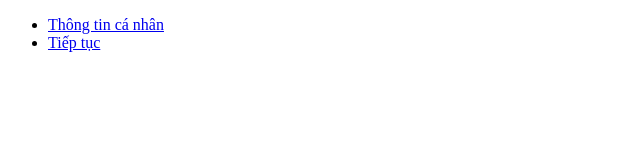
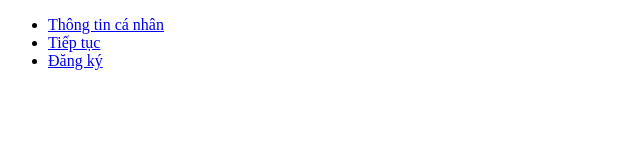
Before and after one commit to NguyenThiLuuLuyen/my-project1-da24ttc, a plain HTML site: page index.html in a window 1280 px wide. Shown: the full height of the page, 0-640 px from the left. Drawn offline with Linux system fonts and the light colour scheme.

Commit message:
cap nhat index.html

```diff
--- a/index.html
+++ b/index.html
@@ -12,6 +12,9 @@
                  <li>
                        <a href = "html/page2.html">Tiếp tục</a>
                   </li>
+                  <li>
+                       <a href = "html/page3.html">Đăng ký</a>
+                  </li>
           <ul>
 </body>
 </html>
```
